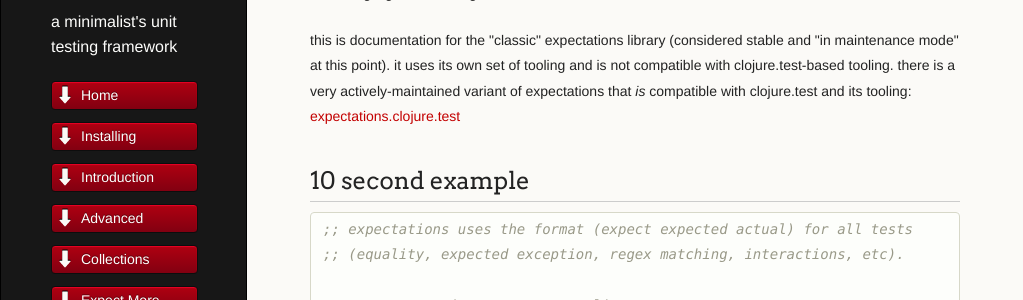
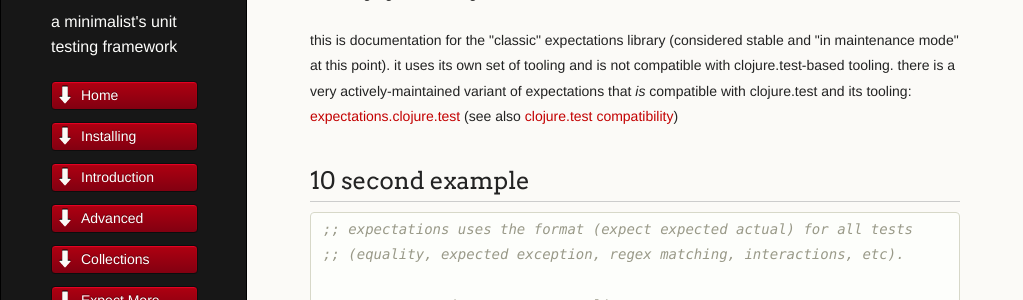
Before and after one commit to clojure-expectations/clojure-expectations.github.io, a Jekyll site: the page index.html, which Jekyll copies as it is, in a window 1280 px wide. Shown: the part 120-420 px from the top of the page, without its empty margins (0-1023 px from the left). Built offline with Jekyll 4.4.1, drawn with Linux system fonts in a browser that asks for light colours.

Commit message:
link missing section

```diff
--- a/index.html
+++ b/index.html
@@ -57,6 +57,7 @@
   there is a very actively-maintained variant of expectations that
   <em>is</em> compatible with clojure.test and its tooling:
   <a href="https://cljdoc.org/d/com.github.seancorfield/expectations/">expectations.clojure.test</a>
+  (see also <a href="clojure-test.html">clojure.test compatibility</a>)
 </p>
 
 <h2>
```
